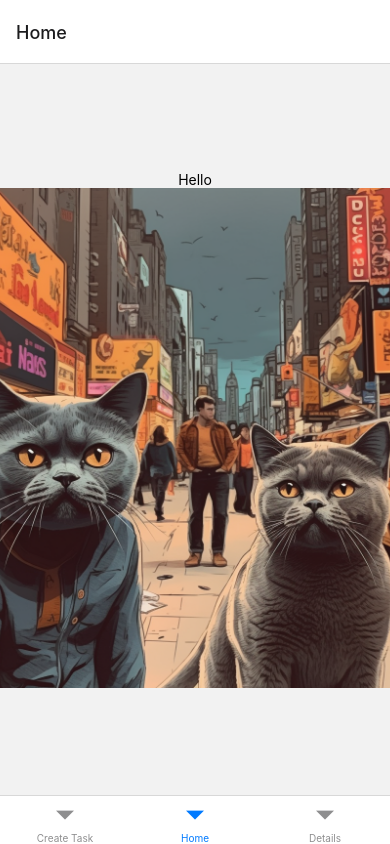
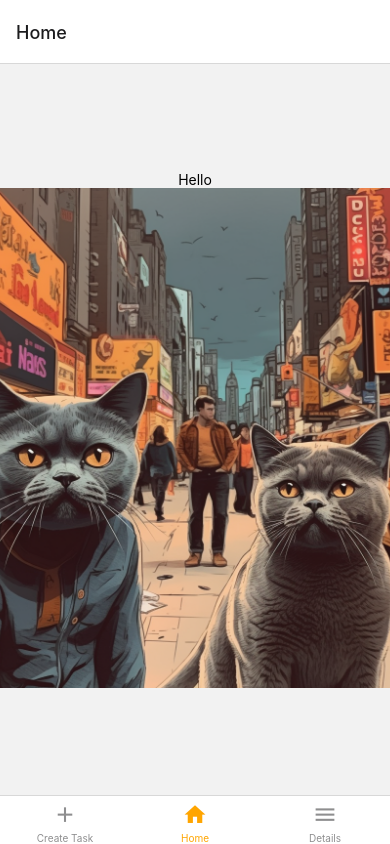
Before and after one commit to JasonParks253/MobileToDoApp, a React Native app: screen / in a window 390 px wide. Built offline with nearby package versions, Linux system fonts and the light colour scheme.

Commit message:
updated bottom nav bar

```diff
--- a/App.js
+++ b/App.js
@@ -1,20 +1,60 @@
-import { StyleSheet, Text, View } from 'react-native';
+import { StyleSheet } from 'react-native';
 import Display from './components/displayTask';
 import React from 'react';
 import { NavigationContainer } from '@react-navigation/native';
 import { createBottomTabNavigator } from '@react-navigation/bottom-tabs';
 import { Details } from './screens/selectTaskScreen';
 import { HomeScreen } from './screens/homeScreen';
+import MaterialCommunityIcons from 'react-native-vector-icons/MaterialCommunityIcons';
+
 
 const Tab = createBottomTabNavigator();
 
 export default function App() {
   return (
     <NavigationContainer style={styles.container}>
-      <Tab.Navigator initialRouteName='Home' swipeEnabled style={{backgroundColor: 'blue'}}>
-        <Tab.Screen name='Create Task' component={Display} />
-        <Tab.Screen name='Home' component={HomeScreen} />
-        <Tab.Screen name="Details" component={Details} />
+      <Tab.Navigator
+        initialRouteName='Home'
+        screenOptions={{
+          tabBarActiveTintColor: 'orange',
+        }}
+      >
+        <Tab.Screen
+          name='Create Task'
+          component={Display}
+          options={{  tabBarIcon: ({ color, size }) => (
+              <MaterialCommunityIcons
+                name="plus"
+                color={color}
+                size={size}
+              />
+            ),
+          }}
+        />
+        <Tab.Screen
+          name='Home'
+          component={HomeScreen}
+          options={{tabBarIcon: ({ color, size }) => (
+              <MaterialCommunityIcons
+                name="home"
+                color={color}
+                size={size}
+              />
+            ),
+          }}
+        />
+        <Tab.Screen
+          name="Details"
+          component={Details}
+          options={{ tabBarIcon: ({ color, size }) => (
+              <MaterialCommunityIcons
+                name="menu"
+                color={color}
+                size={size}
+              />
+            ),
+          }}
+        />
       </Tab.Navigator>
     </NavigationContainer>
   );
@@ -27,8 +67,13 @@ const styles = StyleSheet.create({
     alignItems: 'center',
     justifyContent: 'center',
   },
-  tabBar: {
-    activeTintColor: '#FFC300',
-
+  tabBarOptions: {
+    activeTintColor: '#e91e63',
+    labelStyle: {
+      fontSize: 15,
+    },
+    style: {
+      backgroundColor: 'red',
+    },
   }
 });
```
